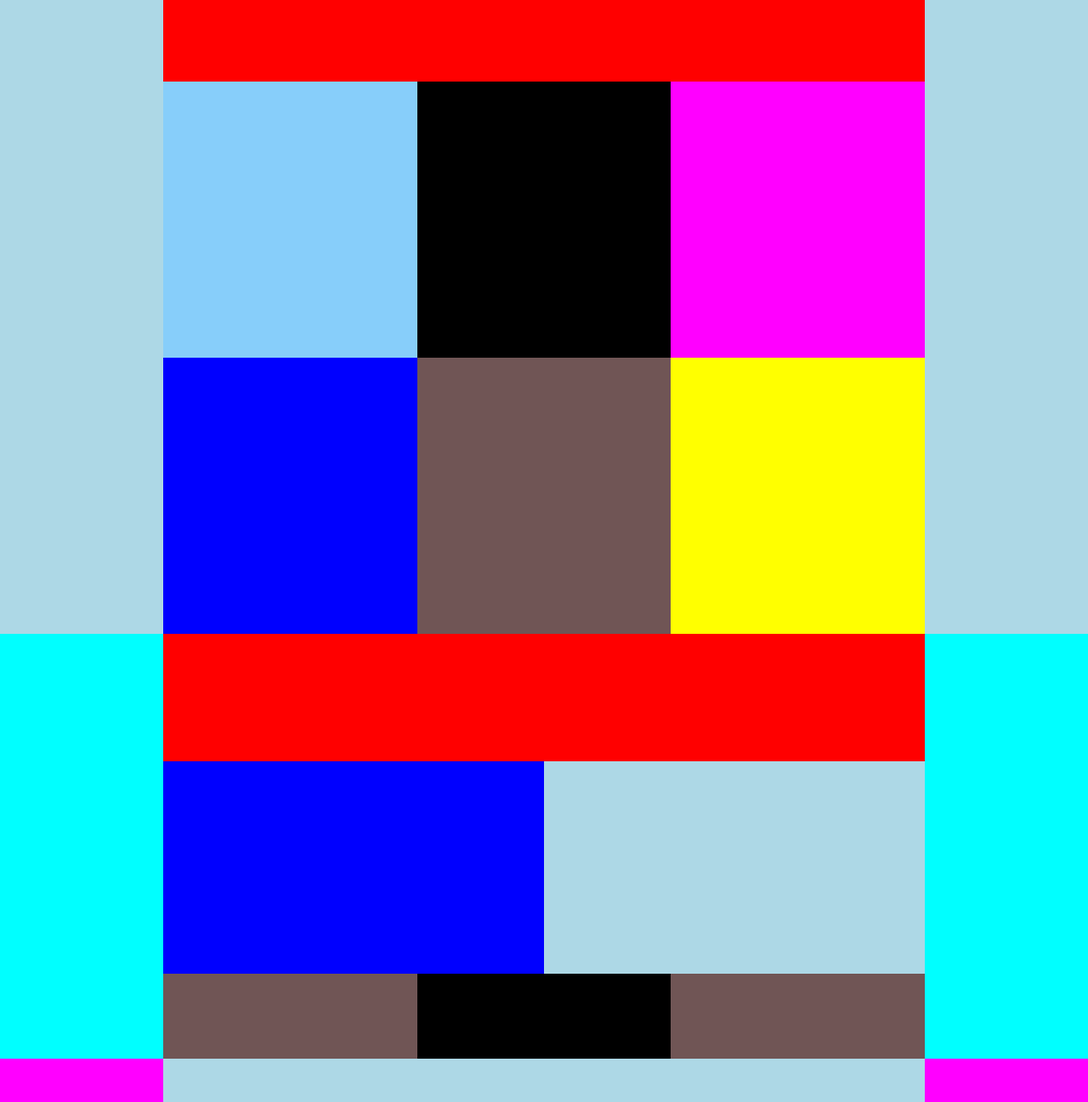
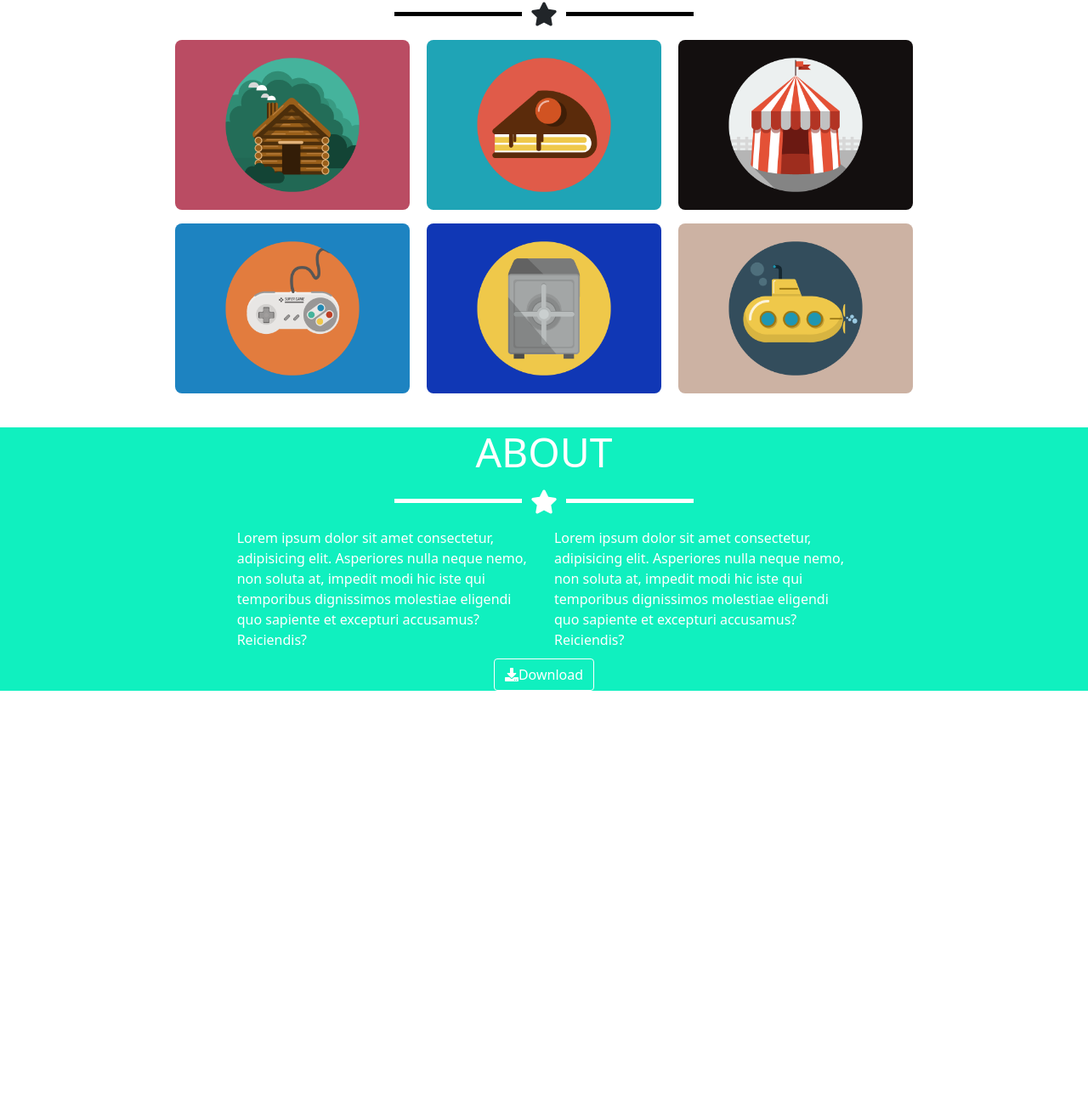
Before and after one commit to samuelepietrasanta/html-css-bootstrap-freelancer, a plain HTML site: page index.html in a window 1280 px wide. Shown: the part 554-1851 px from the top of the page at 85% size. After the commit the page ends 1407 px from the top, so only its background shows below. Drawn offline with nearby package versions, Linux system fonts and the light colour scheme.

Commit message:
complete revision until about-section

```diff
--- a/css/style.css
+++ b/css/style.css
@@ -1,101 +1,52 @@
-.section-bg-aqua{
-    background-color: aqua;
-    height: 500px;
+img{
+    height: 200px;
+}
+
+h1{
+    font-size: 3rem;
+}
+
+.section-bg-aquamarine{
+    background-color: rgb(16, 240, 191);
+    color:white;
 }
 
 .container{
-    height: 100%;
     width: 70%;
     margin:0 auto
 }
 
-.row{
-    height: 33.3%;
+.padding-top{
+    padding-top: 40px;
 }
 
-.image-row{
-    height: 250px;
+.margin-bottom-40{
+    margin-bottom: 40px;
 }
 
-.title-row{
-    height: 150px;
+.margin-bottom-10{
+    margin-bottom: 10px;
 }
 
-.skills-row{
-    height: 100px;
+.title-line{
+    height: 5px;
+    width: 150px;
+    margin:0 10px;
 }
 
-.portfolio-section{
-    height: 800px;
+.btn-outline-primary{
+    color:white;
+    border-color: white;
 }
 
-.portfolio-row{
-    height: 650px;
+.border-radius{
+    border-radius: .5rem;
 }
 
-.content-row{
-    height: 250px;
-}
-
-.download-row{
-    height: 100px;
-}
-
-.contacts-section{
-    height: 700px;
-}
-
-.user-input-row{
-    height: 350px;
-}
-
-.send-button-row{
-    height: 200px;
-}
-
-.footer-section{
-    height: 300px;
-}
-
-.footer-row{
-    height: 100%;
-}
-
-.copyright-section{
-    height: 150px;
-}
-.copyright-row{
-    height: 150px;
-}
-
-
-.bg-red{
-    background-color: red;
-}
-.bg-magenta{
-    background-color: magenta;
-}
-
-.bg-lightblue{
-    background-color: lightblue;
-}
-
-.bg-lightskyblue{
-    background-color: lightskyblue;
-}
-
-.bg-blue{
-    background-color: blue;
+.bg-white{
+    background-color: white;
 }
 
 .bg-black{
     background-color: black;
 }
-
-.bg-lightbrown{
-    background-color: rgb(112, 85, 85);
-}
-
-.bg-yellow{
-    background-color: yellow;
-}
--- a/index.html
+++ b/index.html
@@ -4,6 +4,8 @@
     <meta charset="UTF-8">
     <meta http-equiv="X-UA-Compatible" content="IE=edge">
     <meta name="viewport" content="width=device-width, initial-scale=1.0">
+
+    <link rel="stylesheet" href="https://cdnjs.cloudflare.com/ajax/libs/font-awesome/5.15.3/css/all.min.css"/>
 
     <link href="https://cdn.jsdelivr.net/npm/bootstrap@5.0.2/dist/css/bootstrap.min.css" rel="stylesheet" integrity="sha384-EVSTQN3/azprG1Anm3QDgpJLIm9Nao0Yz1ztcQTwFspd3yD65VohhpuuCOmLASjC" crossorigin="anonymous">
 
@@ -13,103 +15,105 @@
 </head>
 <body>
 
-    <section class="section-bg-aqua">
+    <section class="section-bg-aquamarine">
 
-        <div class="container bg-lightbrown">
-            <div class="row image-row">
-                <div class="col-12 bg-black">
+        <div class="container text-center padding-top">
+            <div class="row margin-bottom-40">
+                <div class="col-12">
+                    <img src="img/avatar.svg" alt="User Avatar">
 
                 </div>
             </div>
-            <div class="row title-row">
-                <div class="col-12 bg-red">
-
+            <div class="row margin-bottom-10">
+                <div class="col-12">
+                    <h1>START BOOTSTRAP</h1>
                 </div>
             </div>
-            <div class="rowcskills-row">
-                <div class="col-12 bg-magenta">
+
+            <div class="row ">
+                <div class="col-12 d-flex justify-content-center align-items-center fs-4 ">
+                    <div class="title-line bg-white"></div>
+                    <div><i class="fas fa-star"></i></div>
+                    <div class="title-line bg-white"></div>
 
                 </div>
             </div>
 
+            <div class="row">
+                <div class="col-12 fs-4">
+                    <p>GRAPHIC ARTIST - WEB DESIGNER - ILLUSTRATOR</p>
+                </div>
+            </div>
         </div>
 
     </section>
 
-    <section class="portfolio-section bg-lightblue">
+    <section id="portfolio">
+        <div class="container text-center padding-top">
+            <div class="row margin-bottom-10">
+                <div class="col-12">
+                    <h1>PORTFOLIO</h1>
+                    <div class="col-12 d-flex justify-content-center align-items-center fs-3 ">
+                        <div class="title-line bg-black"></div>
+                        <div><i class="fas fa-star"></i></div>
+                        <div class="title-line bg-black"></div>
 
-        <div class="container bg-blue">
-
-            <div class="row title-row">
-                <div class="col-12 bg-red"></div>
+                    </div>
+                </div>
             </div>
 
-            <div class="row portfolio-row">
-                <div class="col-12 col-md-4 col-sm-6 bg-lightskyblue"></div>
-                <div class="col-12 col-md-4 col-sm-6 bg-black"></div>
-                <div class="col-12 col-md-4 col-sm-6 bg-magenta"></div>
-                <div class="col-12 col-md-4 col-sm-6 bg-blue"></div>
-                <div class="col-12 col-md-4 col-sm-6 bg-lightbrown"></div>
-                <div class="col-12 col-md-4 col-sm-6 bg-yellow"></div>
+            <div class="row g-3 margin-bottom-40">
+                <div class="col-12 col-md-6 col-lg-4 ">
+                    <img class="border-radius" src="img/cabin.png" alt="cabin">
+                </div>
+                <div class="col-12 col-md-6 col-lg-4 ">
+                    <img class="border-radius" src="img/cake.png" alt="cake">
+                </div>
+                <div class="col-12 col-md-6 col-lg-4 ">
+                    <img class="border-radius" src="img/circus.png" alt="">
+                </div>
+                <div class="col-12 col-md-6 col-lg-4 ">
+                    <img class="border-radius" src="img/game.png" alt="game">
+                </div>
+                <div class="col-12 col-md-6 col-lg-4 ">
+                    <img class="border-radius" src="img/safe.png" alt="safe">
+                </div>
+                <div class="col-12 col-md-6 col-lg-4 ">
+                    <img class="border-radius" src="img/submarine.png" alt="">
+                </div>
 
-
-            </div>
-
-        </div>
-
-    </section>
-
-    <section class="section-bg-aqua">
-
-        <div class="container bg-lightbrown">
-            <div class="row title-row">
-                <div class="col-12 bg-red"></div>
-            </div>
-
-            <div class="row content-row">
-                <div class="col-6 bg-blue"></div>
-                <div class="col-6 bg-lightblue"></div>
-
-            </div>
-
-            <div class="row download-row">
-                <div class="col-4 offset-4 bg-black"></div>
-            </div>
-        </div>
-    </section>
-
-    <section class="contacts-section bg-magenta">
-        <div class="container bg-yellow">
-            <div class="row title-row">
-                <div class="col-12 bg-lightblue"></div>
-            </div>
-
-            <div class=" row user-input-row">
-                <div class="col-12 bg-lightbrown"></div>
-            </div>
-
-            <div class="row send-button-row">
-                <div class="col-12 bg-red"></div>
-            </div>
-        </div>
-    </section>
-
-    <section class="footer-section bg-yellow">
-        <div class="container bg-magenta">
-            <div class="row footer-row ">
-                <div class="col-4 bg-lightskyblue"></div>
-                <div class="col-4 bg-lightbrown"></div>
-                <div class="col-4 bg-lightblue"></div>
 
             </div>
         </div>
     </section>
 
-    <section class="copyright-section bg-black">
-        <div class="container">
-            <div class="row copyright-row">
-                <div class="col-4 offset-4 bg-blue"></div>
+    <section class="section-bg-aquamarine margin-bottom-40">
+        <div class="container ">
+            <div class="row text-center margin-bottom-10">
+                <div class="col-12">
+                    <h1>ABOUT</h1>
+                    <div class="col-12 d-flex justify-content-center align-items-center fs-3 ">
+                        <div class="title-line bg-white"></div>
+                        <div><i class="fas fa-star"></i></div>
+                        <div class="title-line bg-white"></div>
 
+                    </div>
+                </div>
+            </div>
+
+            <div class="row gy-4 margin-bottom-10">
+                <div class="col-12 col-md-6 col-lg-5 offset-lg-1">
+                    Lorem ipsum dolor sit amet consectetur, adipisicing elit. Asperiores nulla neque nemo, non soluta at, impedit modi hic iste qui temporibus dignissimos molestiae eligendi quo sapiente et excepturi accusamus? Reiciendis?
+                </div>
+                <div class="col-12 col-md-6 col-lg-5">
+                    Lorem ipsum dolor sit amet consectetur, adipisicing elit. Asperiores nulla neque nemo, non soluta at, impedit modi hic iste qui temporibus dignissimos molestiae eligendi quo sapiente et excepturi accusamus? Reiciendis?
+                </div>
+            </div>
+
+            <div class="row text-center">
+                <div class="col-12">
+                    <button type="button" class="btn btn-outline-primary"><i class="fas fa-download"></i>Download</button>
+                </div>
             </div>
         </div>
     </section>
```
Also changed, not shown: img/avatar.svg (added), img/cabin.png (added), img/cake.png (added), img/circus.png (added), img/game.png (added), img/safe.png (added), img/submarine.png (added).
